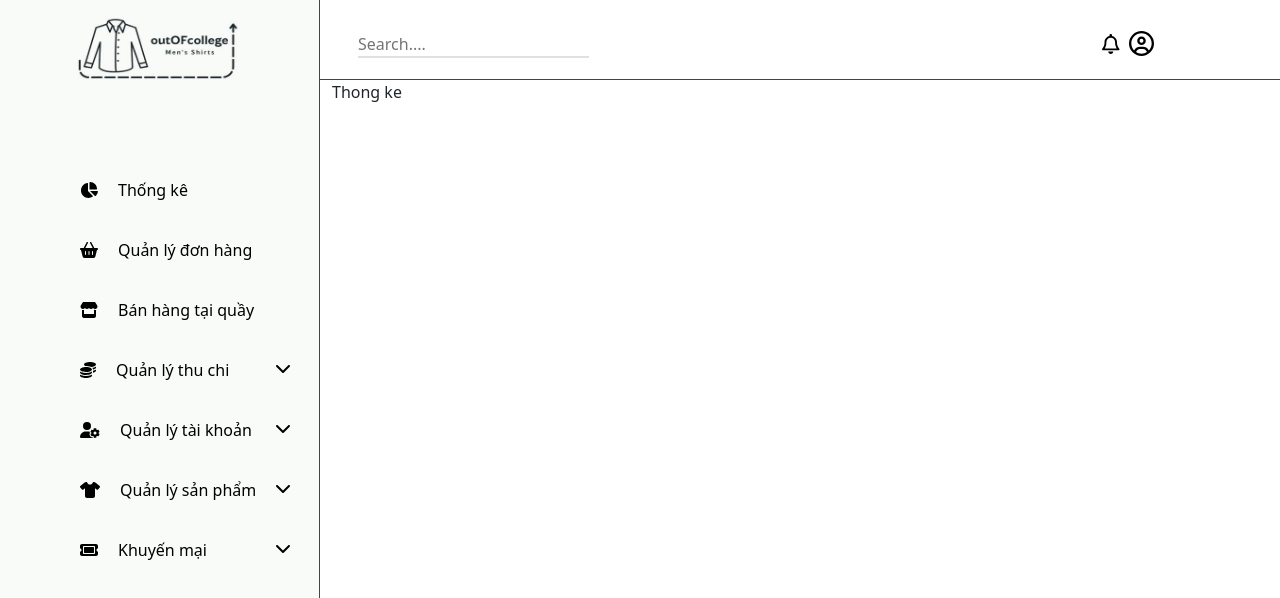
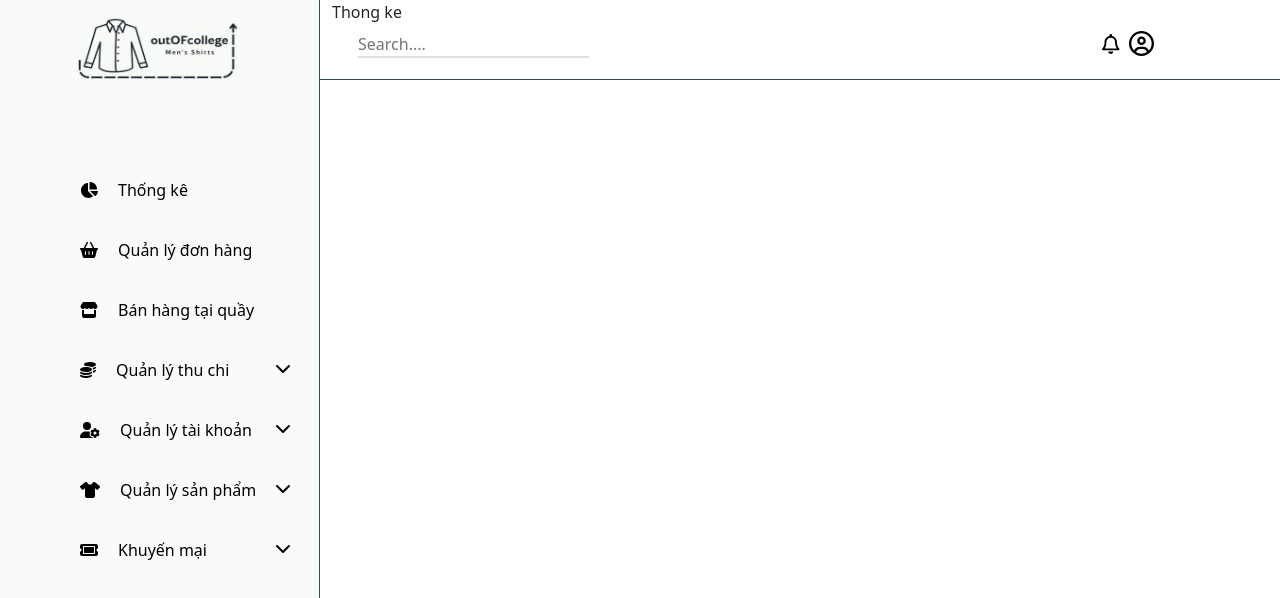
Before and after one commit to CThun02/UD-HN_1998-outOFcollege, a React (Create React App) app in the folder fe-ms/: page /controller/v1/admin in a window 1280 px wide. Shown: the top 598 px of the page. Built offline with nearby package versions, Linux system fonts and the light colour scheme.

Commit message:
ms-fix(fe)[FE001]: fix scroll-x scroll-y admin

```diff
--- a/fe-ms/src/components/admins/nav/Nav.module.css
+++ b/fe-ms/src/components/admins/nav/Nav.module.css
@@ -2,6 +2,8 @@
   height: 5rem;
   padding: 10px 0 10px 0;
   border-bottom: 1px solid #2e4f4f;
+  width: 75%;
+  position: fixed;
 }
 
 .navLeft {
```
